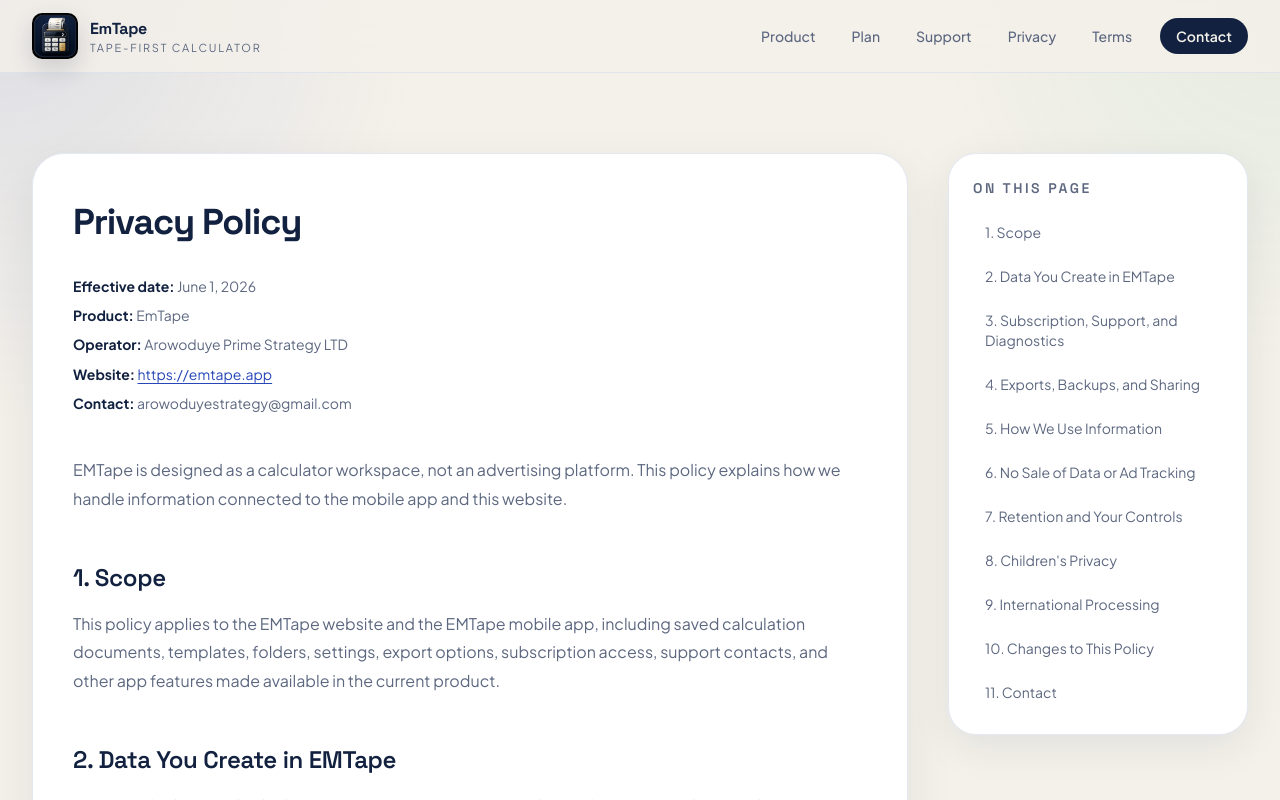
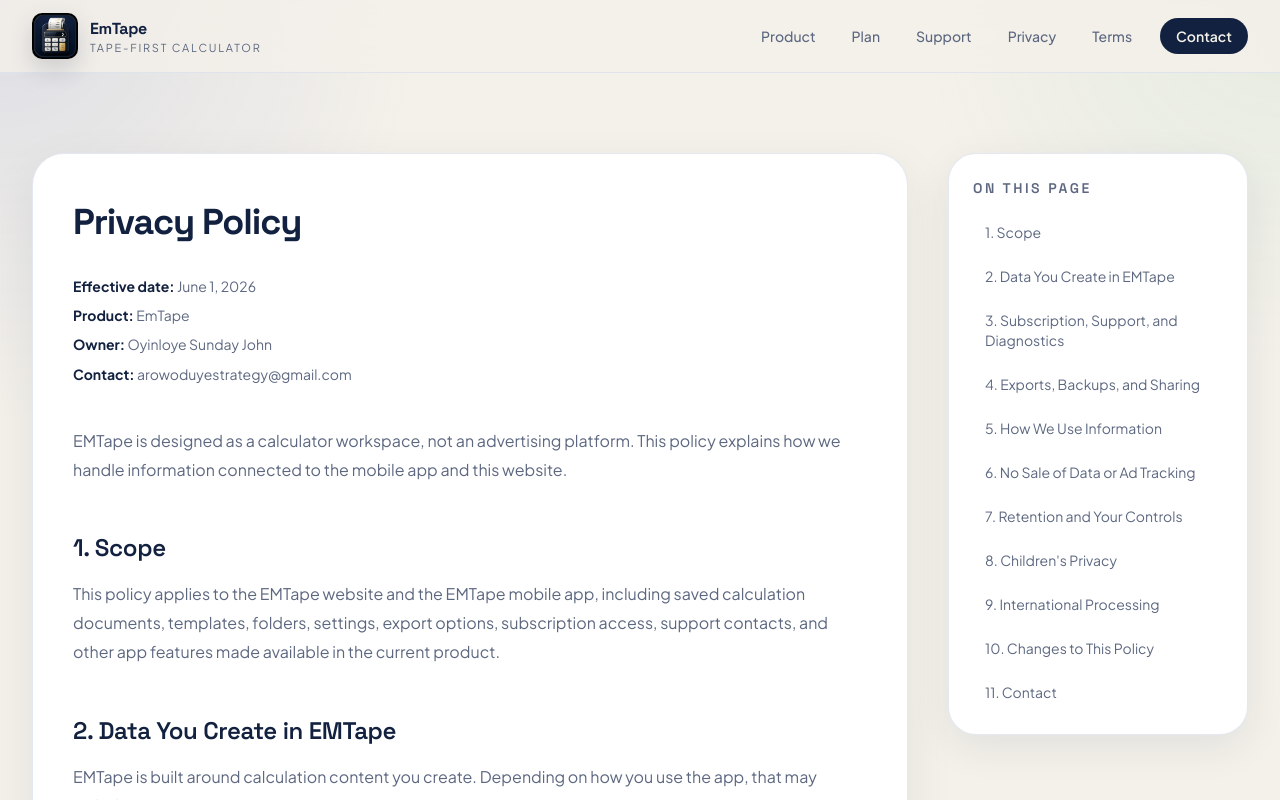
Before and after one commit to arowstra/emtape-site, a Next.js app: page /privacy in a window 1280 px wide. Shown: the top 800 px of the page. Built offline with nearby package versions, Linux system fonts and the light colour scheme.

Commit message:
Update legal owner copy

```diff
--- a/src/app/layout.tsx
+++ b/src/app/layout.tsx
@@ -22,7 +22,6 @@
 });
 
 export const metadata: Metadata = {
-  metadataBase: new URL(CONFIG.websiteUrl),
   title: {
     default: `${CONFIG.appName} | Tape-first calculator workspace`,
     template: `%s | ${CONFIG.appName}`,
--- a/src/app/page.tsx
+++ b/src/app/page.tsx
@@ -470,7 +470,7 @@
               href="/contact"
               className="inline-flex items-center justify-center rounded-full border border-border px-6 py-3 text-sm font-semibold text-foreground transition hover:bg-surface-elevated"
             >
-              Contact {CONFIG.companyLegalName}
+              Contact {CONFIG.ownerLegalName}
             </Link>
           </div>
         </div>
--- a/src/app/privacy/page.tsx
+++ b/src/app/privacy/page.tsx
@@ -33,13 +33,7 @@
           <strong>Product:</strong> {CONFIG.appName}
         </p>
         <p>
-          <strong>Operator:</strong> {CONFIG.companyLegalName}
-        </p>
-        <p>
-          <strong>Website:</strong>{" "}
-          <a href={CONFIG.websiteUrl} target="_blank" rel="noopener noreferrer">
-            {CONFIG.websiteUrl}
-          </a>
+          <strong>Owner:</strong> {CONFIG.ownerLegalName}
         </p>
         <p>
           <strong>Contact:</strong> {CONFIG.supportEmail}
--- a/src/app/terms/page.tsx
+++ b/src/app/terms/page.tsx
@@ -34,7 +34,7 @@
           <strong>Product:</strong> {CONFIG.appName}
         </p>
         <p>
-          <strong>Operator:</strong> {CONFIG.companyLegalName}
+          <strong>Owner:</strong> {CONFIG.ownerLegalName}
         </p>
         <p>
           <strong>Contact:</strong> {CONFIG.supportEmail}
@@ -155,7 +155,7 @@
       </h2>
       <p className="mb-6 text-muted">
         EMTape, including its name, logo, interface, branding, code, graphics, and written content,
-        is owned by {CONFIG.companyLegalName} or its licensors and is protected by applicable law.
+        is owned by {CONFIG.ownerLegalName} or its licensors and is protected by applicable law.
       </p>
 
       <h2 id="disclaimer" className="mt-12 mb-4 text-2xl font-semibold">
@@ -167,7 +167,7 @@
         and non-infringement.
       </p>
       <p className="mb-6 text-muted">
-        To the fullest extent permitted by law, {CONFIG.companyLegalName} is not liable for indirect,
+        To the fullest extent permitted by law, {CONFIG.ownerLegalName} is not liable for indirect,
         incidental, special, or consequential loss arising from use of the site or app, including
         loss of data, profit, business interruption, or incorrect decisions made from calculations.
       </p>
--- a/src/components/Footer.tsx
+++ b/src/components/Footer.tsx
@@ -32,7 +32,7 @@
             </Link>
             <p className="text-sm leading-7 text-muted">{CONFIG.tagline}</p>
             <p className="mt-4 text-sm leading-7 text-muted">
-              {CONFIG.companyLegalName}
+              {CONFIG.ownerLegalName}
               <br />
               <a href={`mailto:${CONFIG.supportEmail}`} className="underline underline-offset-4">
                 {CONFIG.supportEmail}
--- a/src/lib/config.ts
+++ b/src/lib/config.ts
@@ -3,9 +3,8 @@
   tagline: "Calculator documents, templates, and finance tools in one tape-first workspace.",
   launchDate: "June 1, 2026",
   supportEmail: "arowoduyestrategy@gmail.com",
-  websiteUrl: "https://emtape.app",
   governingJurisdiction: "Nigeria",
-  companyLegalName: "Arowoduye Prime Strategy LTD",
+  ownerLegalName: "Oyinloye Sunday John",
   trialDays: 15,
   featuredPlanName: "Yearly",
   appStoreUrl: "",
```
